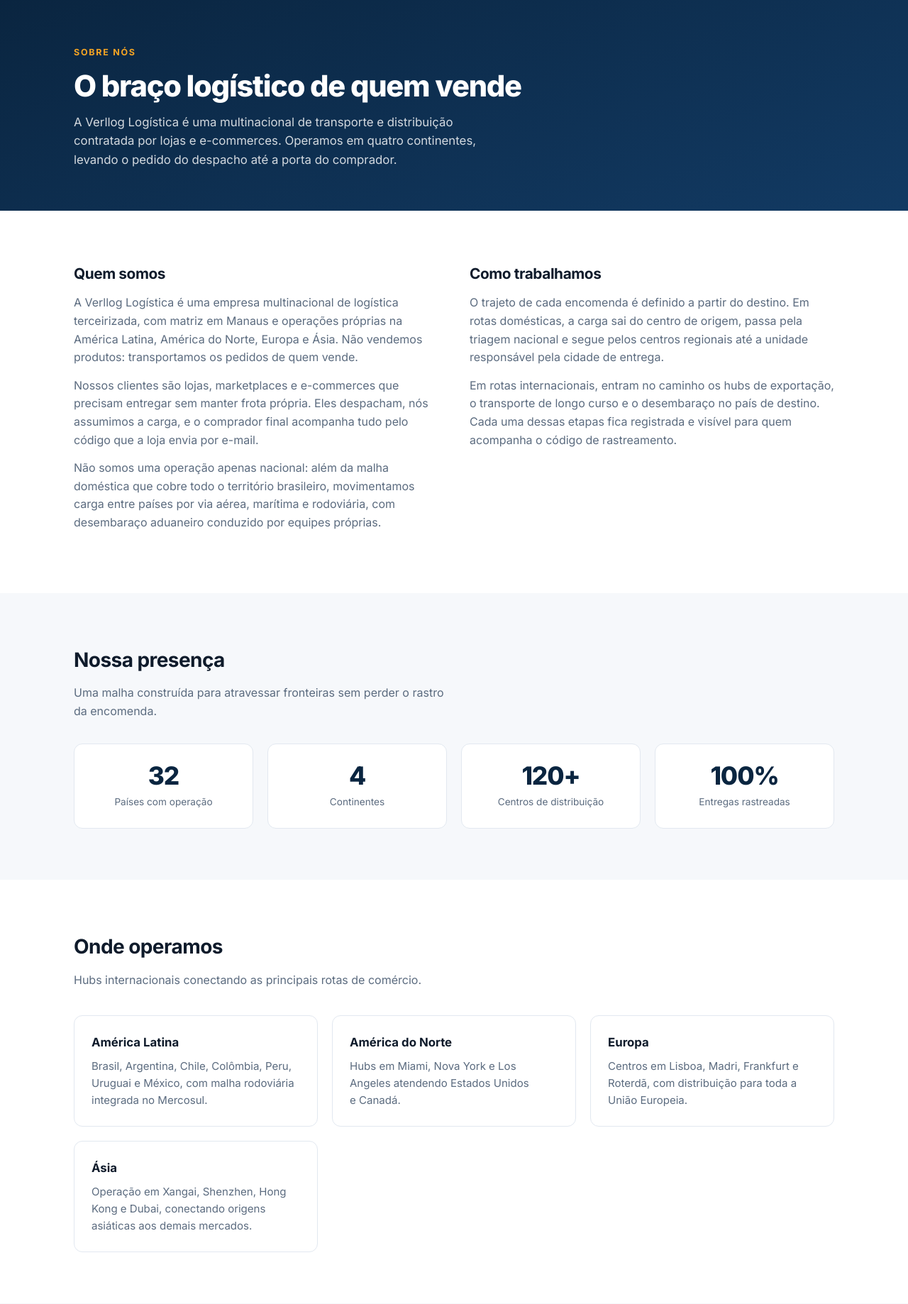
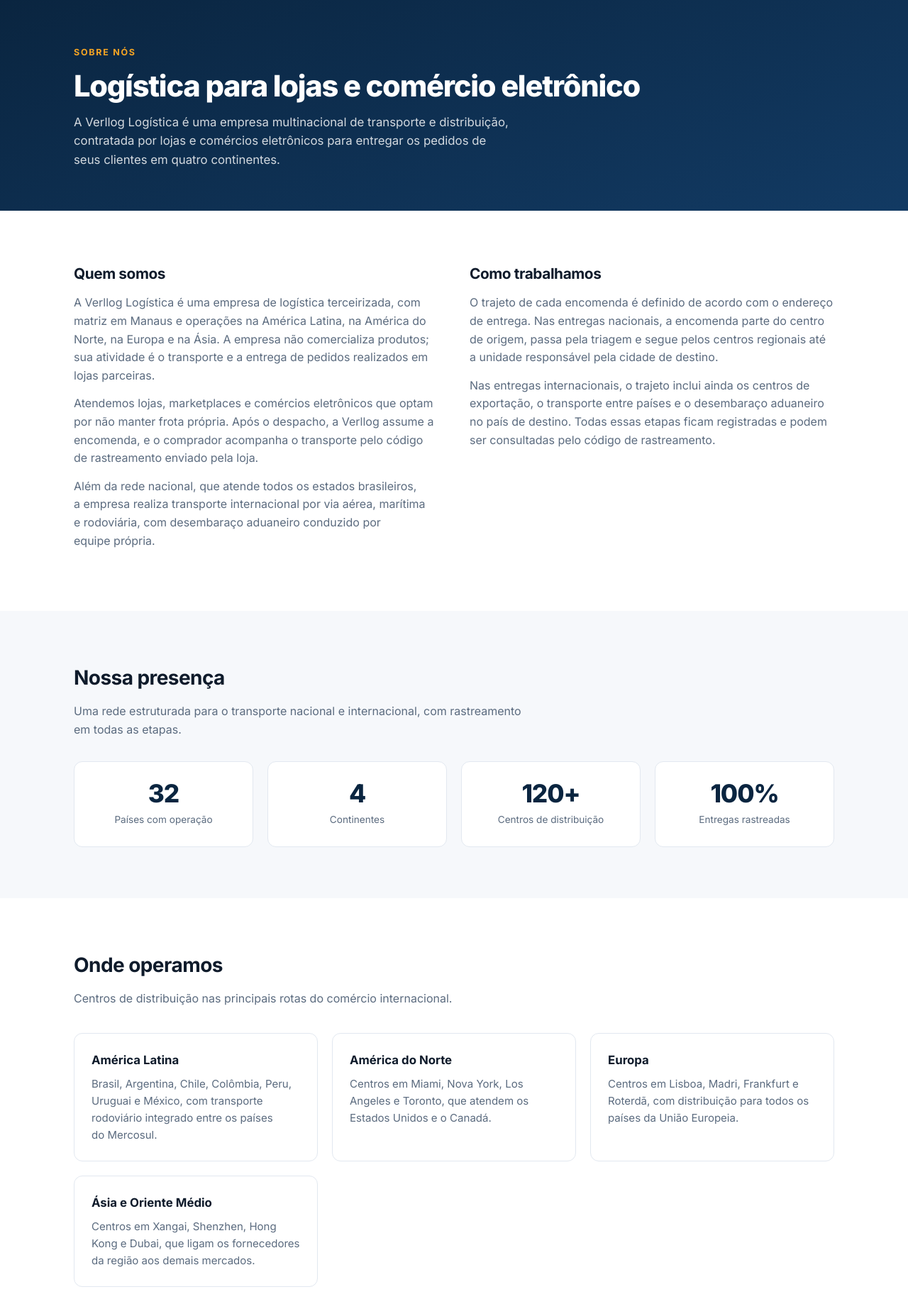
Before and after one commit to polvomal07/verllog, a Flask app: page /sobre in a window 1280 px wide. Shown: the part 73-1911 px from the top of the page at 71% size. Run offline with Flask 3, Linux system fonts and the light colour scheme.

Commit message:
Revisa os textos do site para um tom formal e padronizado
Substitui termos pouco usados no Brasil (última milha, hubs, corredores,
malha), unifica os botões em "Rastrear encomenda", alinha a descrição do
formato do código em todas as telas e corrige divergências entre a home e
a página Sobre (Toronto, Ásia e Oriente Médio).

Co-Authored-By: Claude Opus 5.5 (1M context) <noreply@anthropic.com>

```diff
--- a/static/js/script.js
+++ b/static/js/script.js
@@ -78,7 +78,7 @@ document.addEventListener("DOMContentLoaded", () => {
       evento.preventDefault();
       if (aviso) {
         aviso.textContent =
-          "Código fora do padrão. Use 2 letras + 12 números + 1 letra. Exemplo: VL263198595496D";
+          "Código inválido. O código deve ter duas letras, doze números e uma letra ao final. Exemplo: BR263198595496D";
       }
       campo.focus();
       return;
--- a/templates/404.html
+++ b/templates/404.html
@@ -8,7 +8,7 @@
     <div class="vazio">
       <h1 class="vazio__titulo">Página não encontrada.</h1>
       <p class="vazio__texto">
-        {{ mensagem or "O endereço acessado não existe ou foi movido." }}
+        {{ mensagem or "O endereço acessado não existe ou foi alterado." }}
       </p>
       <p class="voltar">
         <a href="{{ url_for('publico.index') }}">Voltar para a página inicial</a>
--- a/templates/rastreamento.html
+++ b/templates/rastreamento.html
@@ -40,7 +40,7 @@
         </form>
 
         <p class="vazio__dica">
-          O código tem 15 caracteres: <strong>BR</strong> + 12 números + 1 letra.
+          O código possui 15 caracteres: duas letras, doze números e uma letra ao final.
         </p>
       </div>
     </div>
@@ -111,7 +111,7 @@
 
       {% if not dados.entregue %}
         <p class="aguardando">
-          Assim que houver uma nova movimentação, ela aparece aqui.
+          As próximas movimentações serão exibidas nesta página assim que forem registradas.
         </p>
       {% endif %}
 
@@ -121,7 +121,7 @@
         <p>{{ dados.destino }}</p>
         <p class="entrega__cpf">CPF: {{ dados.cpf }}</p>
         <p class="entrega__nota">
-          Por segurança, o endereço e o CPF aparecem parcialmente ocultos.
+          Por segurança, o endereço e o CPF são exibidos parcialmente.
         </p>
       </div>
 
--- a/templates/sobre.html
+++ b/templates/sobre.html
@@ -7,11 +7,11 @@
 <section class="cabecalho-pagina">
   <div class="container">
     <p class="cabecalho-pagina__rotulo">Sobre nós</p>
-    <h1 class="cabecalho-pagina__titulo">O braço logístico de quem vende</h1>
+    <h1 class="cabecalho-pagina__titulo">Logística para lojas e comércio eletrônico</h1>
     <p class="cabecalho-pagina__texto">
-      A {{ empresa.nome }} é uma multinacional de transporte e distribuição
-      contratada por lojas e e-commerces. Operamos em quatro continentes,
-      levando o pedido do despacho até a porta do comprador.
+      A {{ empresa.nome }} é uma empresa multinacional de transporte e
+      distribuição, contratada por lojas e comércios eletrônicos para entregar
+      os pedidos de seus clientes em quatro continentes.
     </p>
   </div>
 </section>
@@ -22,37 +22,37 @@
       <div>
         <h2 class="secao__titulo">Quem somos</h2>
         <p class="secao__texto">
-          A {{ empresa.nome }} é uma empresa multinacional de logística
-          terceirizada, com matriz em Manaus e operações próprias na América
-          Latina, América do Norte, Europa e Ásia. Não vendemos produtos:
-          transportamos os pedidos de quem vende.
+          A {{ empresa.nome }} é uma empresa de logística terceirizada, com
+          matriz em Manaus e operações na América Latina, na América do Norte,
+          na Europa e na Ásia. A empresa não comercializa produtos; sua
+          atividade é o transporte e a entrega de pedidos realizados em lojas
+          parceiras.
         </p>
         <p class="secao__texto">
-          Nossos clientes são lojas, marketplaces e e-commerces que precisam
-          entregar sem manter frota própria. Eles despacham, nós assumimos a
-          carga, e o comprador final acompanha tudo pelo código que a loja
-          envia por e-mail.
+          Atendemos lojas, marketplaces e comércios eletrônicos que optam por
+          não manter frota própria. Após o despacho, a Verllog assume a
+          encomenda, e o comprador acompanha o transporte pelo código de
+          rastreamento enviado pela loja.
         </p>
         <p class="secao__texto">
-          Não somos uma operação apenas nacional: além da malha doméstica que
-          cobre todo o território brasileiro, movimentamos carga entre países
-          por via aérea, marítima e rodoviária, com desembaraço aduaneiro
-          conduzido por equipes próprias.
+          Além da rede nacional, que atende todos os estados brasileiros, a
+          empresa realiza transporte internacional por via aérea, marítima e
+          rodoviária, com desembaraço aduaneiro conduzido por equipe própria.
         </p>
       </div>
       <div>
         <h2 class="secao__titulo">Como trabalhamos</h2>
         <p class="secao__texto">
-          O trajeto de cada encomenda é definido a partir do destino. Em rotas
-          domésticas, a carga sai do centro de origem, passa pela triagem
-          nacional e segue pelos centros regionais até a unidade responsável
-          pela cidade de entrega.
+          O trajeto de cada encomenda é definido de acordo com o endereço de
+          entrega. Nas entregas nacionais, a encomenda parte do centro de
+          origem, passa pela triagem e segue pelos centros regionais até a
+          unidade responsável pela cidade de destino.
         </p>
         <p class="secao__texto">
-          Em rotas internacionais, entram no caminho os hubs de exportação, o
-          transporte de longo curso e o desembaraço no país de destino. Cada
-          uma dessas etapas fica registrada e visível para quem acompanha o
-          código de rastreamento.
+          Nas entregas internacionais, o trajeto inclui ainda os centros de
+          exportação, o transporte entre países e o desembaraço aduaneiro no
+          país de destino. Todas essas etapas ficam registradas e podem ser
+          consultadas pelo código de rastreamento.
         </p>
       </div>
     </div>
@@ -63,8 +63,8 @@
   <div class="container">
     <h2 class="secao__titulo">Nossa presença</h2>
     <p class="secao__texto">
-      Uma malha construída para atravessar fronteiras sem perder o rastro da
-      encomenda.
+      Uma rede estruturada para o transporte nacional e internacional, com
+      rastreamento em todas as etapas.
     </p>
 
     <div class="numeros">
@@ -92,36 +92,36 @@
   <div class="container">
     <h2 class="secao__titulo">Onde operamos</h2>
     <p class="secao__texto">
-      Hubs internacionais conectando as principais rotas de comércio.
+      Centros de distribuição nas principais rotas do comércio internacional.
     </p>
 
     <div class="cartoes">
       <article class="cartao">
         <h3>América Latina</h3>
         <p>
-          Brasil, Argentina, Chile, Colômbia, Peru, Uruguai e México, com malha
-          rodoviária integrada no Mercosul.
+          Brasil, Argentina, Chile, Colômbia, Peru, Uruguai e México, com
+          transporte rodoviário integrado entre os países do Mercosul.
         </p>
       </article>
       <article class="cartao">
         <h3>América do Norte</h3>
         <p>
-          Hubs em Miami, Nova York e Los Angeles atendendo Estados Unidos e
-          Canadá.
+          Centros em Miami, Nova York, Los Angeles e Toronto, que atendem os
+          Estados Unidos e o Canadá.
         </p>
       </article>
       <article class="cartao">
         <h3>Europa</h3>
         <p>
           Centros em Lisboa, Madri, Frankfurt e Roterdã, com distribuição para
-          toda a União Europeia.
+          todos os países da União Europeia.
         </p>
       </article>
       <article class="cartao">
-        <h3>Ásia</h3>
+        <h3>Ásia e Oriente Médio</h3>
         <p>
-          Operação em Xangai, Shenzhen, Hong Kong e Dubai, conectando origens
-          asiáticas aos demais mercados.
+          Centros em Xangai, Shenzhen, Hong Kong e Dubai, que ligam os
+          fornecedores da região aos demais mercados.
         </p>
       </article>
     </div>
@@ -130,35 +130,35 @@
 
 <section class="secao secao--clara">
   <div class="container">
-    <h2 class="secao__titulo">O que nos orienta</h2>
+    <h2 class="secao__titulo">Nossos compromissos</h2>
 
     <div class="cartoes">
       <article class="cartao">
         <h3>Transparência</h3>
         <p>
-          Cada etapa do trajeto fica registrada e acessível pelo código, do
-          país de origem até a porta do destinatário.
+          Todas as etapas do transporte são registradas e podem ser
+          consultadas pelo código de rastreamento, da origem até a entrega.
         </p>
       </article>
       <article class="cartao">
         <h3>Previsibilidade</h3>
         <p>
-          O prazo é calculado a partir do destino no momento da postagem e
-          considera a distância real do trajeto, inclusive entre países.
+          O prazo de entrega é definido no momento da postagem, com base na
+          distância entre a origem e o destino.
         </p>
       </article>
       <article class="cartao">
         <h3>Cobertura</h3>
         <p>
-          Operação própria em quatro continentes, sem depender de terceiros
-          nos principais corredores logísticos.
+          Operação própria em quatro continentes, sem dependência de
+          terceiros nas principais rotas.
         </p>
       </article>
       <article class="cartao">
         <h3>Cuidado com a carga</h3>
         <p>
-          Menos pontos de manuseio entre a coleta e a entrega significam menos
-          risco de avaria e menos tempo parado em triagem ou alfândega.
+          O manuseio da encomenda é reduzido ao mínimo necessário entre a
+          coleta e a entrega, o que diminui o risco de avarias e atrasos.
         </p>
       </article>
     </div>
```
Also changed, not shown: templates/index.html (+35 -34 lines), templates/rastrear.html (+27 -25 lines).
